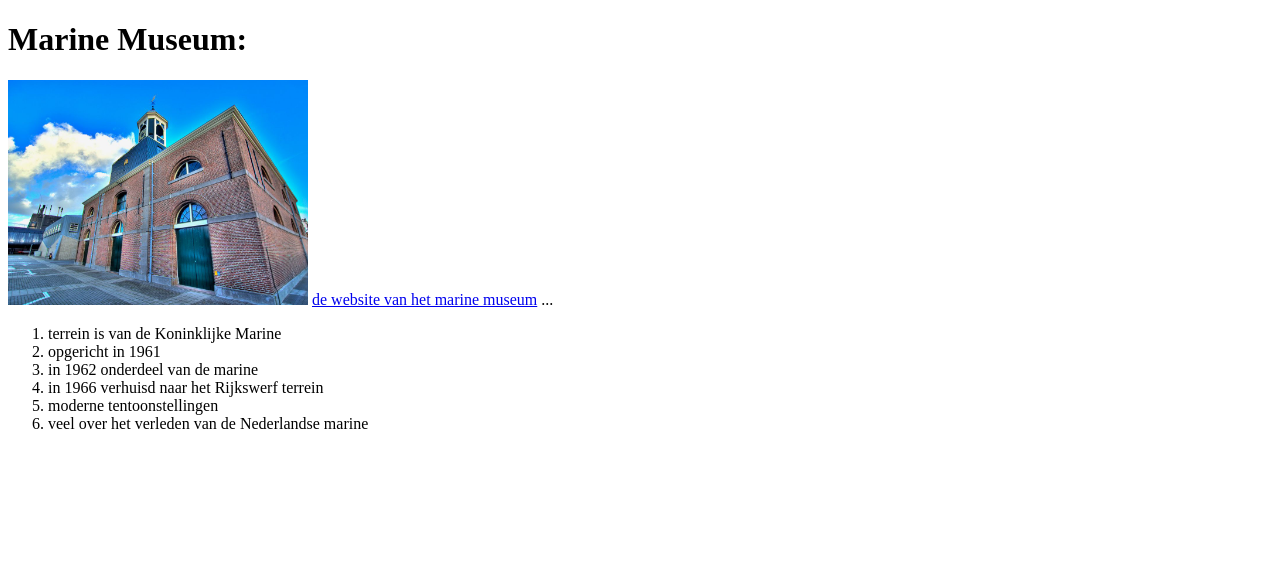
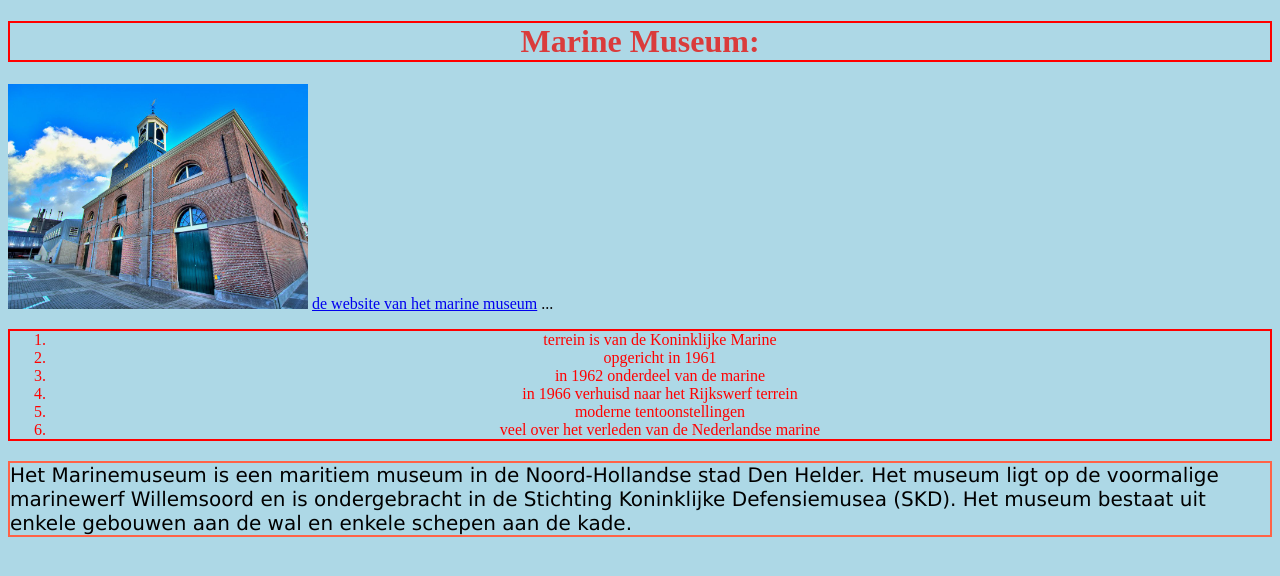
Before and after one commit to zarkodjurdjevic/goede-landingpage, a plain HTML site: page F1M1Ontwerp/ont les2/index.html in a window 1280 px wide. Drawn offline with Linux system fonts and the light colour scheme; files whose address does not match are found by name.

Commit message:
html and css

```diff
--- /dev/null
+++ b/F1M1Ontwerp/ont les2/index.css
@@ -0,0 +1,23 @@
+body {
+    background-color: lightblue;
+  }
+
+  h1 {
+    color: rgb(218, 59, 59);
+    text-align: center;
+  }
+
+  p {
+    font-family: verdana;
+    font-size: 20px;
+  }
+
+  li {
+      color: red;
+      text-align: center;
+  }
+
+  ol {
+      color: red;
+      text-align: center;
+  }
--- a/F1M1Ontwerp/ont les2/index.html
+++ b/F1M1Ontwerp/ont les2/index.html
@@ -1,13 +1,13 @@
 <!DOCTYPE html>
 <html>
 <head>
-    <link rel="stylesheet" href="style.css">
-    <meta charset="UTF-8">
+    <link href= "C:\Users\Eigenaar\OneDrive - Mediacollege Amsterdam\siteMa-cloud\F1M1Ontwerp\ont les2\index.css" rel= "stylesheet" type= "text/css">
+
     <title>Marine Museum:</title>
 </head>
 <body>
 
-    <h1>
+    <h1 style="border: 2px solid red">
          Marine Museum:
     </h1>
     <img src="marinemuseum.jpg" alt="Foto van het marine museum" width="300">
@@ -15,7 +15,7 @@
     <a href="https://www.marinemuseum.nl/nl/">de website van het marine museum</a>
 
     ...
-    <ol>
+    <ol style="border: 2px solid red">
         <li>terrein is van de Koninklijke Marine</li>
         <li>opgericht in 1961</li>
         <li>in 1962 onderdeel van de marine</li>
@@ -25,4 +25,9 @@
     </ol>
 
 
+    <p style="border: 2px solid Tomato;">Het Marinemuseum is een maritiem museum in de Noord-Hollandse stad Den Helder.
+    Het museum ligt op de voormalige marinewerf Willemsoord en is ondergebracht in de Stichting Koninklijke Defensiemusea (SKD).
+    Het museum bestaat uit enkele gebouwen aan de wal en enkele schepen aan de kade.</p>
+
+
 </body>
```
